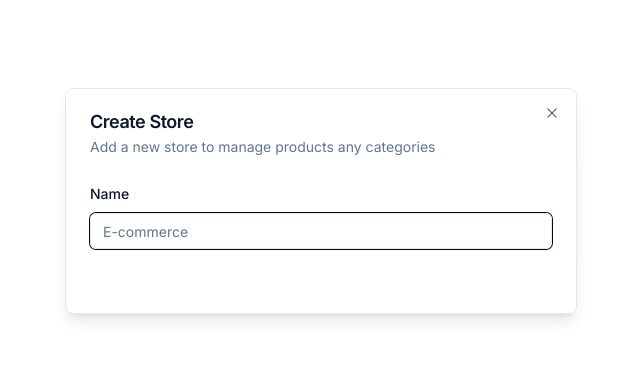
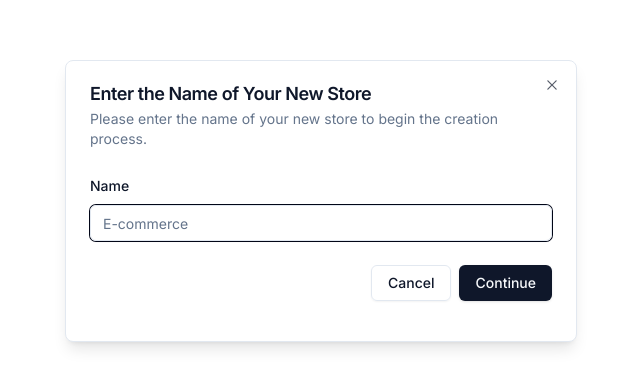
Before and after one commit to anysofronova/ecommerce-admin, a Next.js app: page / in a window 1280 px wide. Shown: the part 199-586 px from the top of the page, without its empty margins (319-959 px from the left). Built offline with nearby package versions, Linux system fonts and the light colour scheme.

Commit message:
feat: form components

```diff
--- a/app/(root)/page.tsx
+++ b/app/(root)/page.tsx
@@ -15,12 +15,12 @@ const SetupPage = () => {
 
   return (
     <div className="p-4 text-slate-500">
-      <Modal
+      {/* <Modal
         title={'Hello'}
         description={'My dear Anna'}
         isOpen={isOpen}
         onClose={() => {}}
-      />
+      /> */}
     </div>
   )
 }
--- a/components/modals/store-modal.tsx
+++ b/components/modals/store-modal.tsx
@@ -9,11 +9,13 @@ import {
   FormControl,
   FormField,
   FormItem,
-  FormLabel
+  FormLabel,
+  FormMessage
 } from '@/components/ui/form'
 import { Modal } from '@/components/ui/modal'
 import { Input } from '@/components/ui/input'
 import { useStoreModal } from '@/hooks/use-store-modal'
+import { Button } from '../ui/button'
 
 const formSchema = z.object({
   name: z.string().min(1)
@@ -36,8 +38,10 @@ export const StoreModal = () => {
 
   return (
     <Modal
-      title={'Create Store'}
-      description={'Add a new store to manage products any categories'}
+      title={'Enter the Name of Your New Store'}
+      description={
+        'Please enter the name of your new store to begin the creation process.'
+      }
       isOpen={storeModal.isOpen}
       onClose={storeModal.onClose}
     >
@@ -54,10 +58,16 @@ export const StoreModal = () => {
                     <FormControl>
                       <Input placeholder="E-commerce" {...field} />
                     </FormControl>
+                    <FormMessage></FormMessage>
                   </FormItem>
                 )}
               />
-              <div className="pt-6 space-x-2 flex items-center justify-end"></div>
+              <div className="pt-6 space-x-2 flex items-center justify-end">
+                <Button variant="outline" onClick={storeModal.onClose}>
+                  Cancel
+                </Button>
+                <Button type="submit">Continue</Button>
+              </div>
             </form>
           </Form>
         </div>
```
Also changed, not shown: 1 other file (tests, documents, lock files or other folders).
